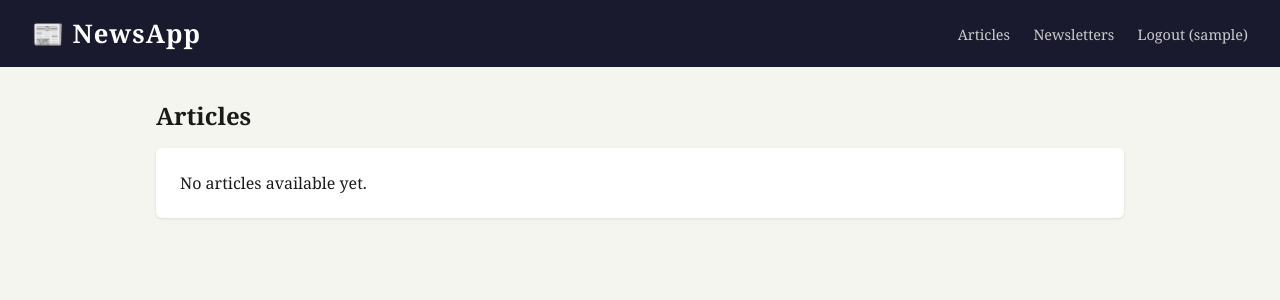
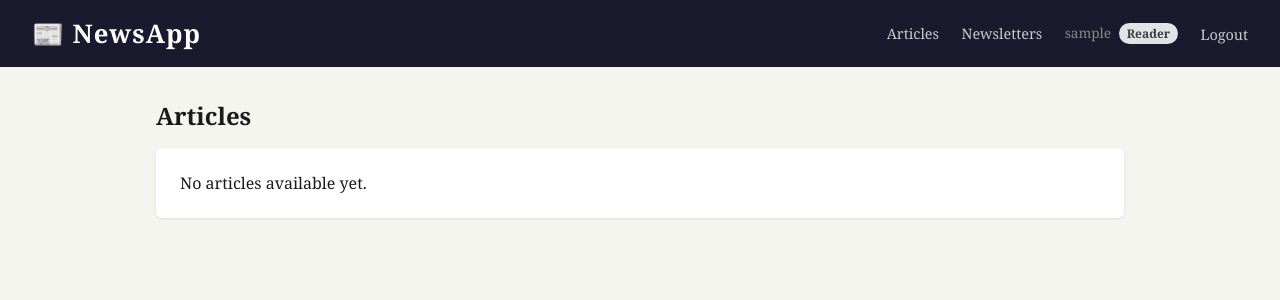
Before and after one commit to MohauEdgar/django-news-application, a Django app: page / in a window 1280 px wide. Shown: the top 300 px of the page. Run offline with Django 4.2, Linux system fonts and the light colour scheme; the visitor is signed in with stand-in values (Sample User, id 1); data comes from the database, SQL or seed files in the repository; data that the repository does not hold is empty.

Commit message:
Fix logout flow and improve navbar navigation
The logout link was an anchor tag (GET request) but the view only called
logout() on POST, so clicking it never terminated the session — leaving
the user stuck on the current page.

Changes:
- logout_view: removed the POST-only guard so logout() is called on
  every request to the logout URL, then redirects to login
- base.html: replaced the logout <a> link with a POST <form> button,
  which is Django best practice for session termination
- base.html: displays the logged-in user's username and role badge in
  the navbar so each role always knows who they are
- Logout button styled to blend with existing nav links (no visual break)

Co-Authored-By: Claude Sonnet 4.6 <noreply@anthropic.com>

```diff
--- a/news/views.py
+++ b/news/views.py
@@ -70,8 +70,7 @@ def login_view(request):
 @login_required
 def logout_view(request):
     """Log out the current user and redirect to the login page."""
-    if request.method == 'POST':
-        logout(request)
+    logout(request)
     return redirect('login')
 
 
--- a/templates/base.html
+++ b/templates/base.html
@@ -9,8 +9,16 @@
         body { font-family: Georgia, serif; background: #f5f5f0; color: #1a1a1a; }
         header { background: #1a1a2e; color: #fff; padding: 1rem 2rem; display: flex; justify-content: space-between; align-items: center; }
         header h1 { font-size: 1.6rem; letter-spacing: 1px; }
+        nav { display: flex; align-items: center; flex-wrap: wrap; gap: 0.2rem; }
         nav a { color: #ccc; text-decoration: none; margin-left: 1.2rem; font-size: 0.9rem; }
         nav a:hover { color: #fff; }
+        /* Logout button styled to match nav links */
+        .nav-logout-form { display: inline; margin-left: 1.2rem; }
+        .nav-logout-btn {
+            background: none; border: none; color: #ccc; font-size: 0.9rem;
+            cursor: pointer; padding: 0; font-family: inherit;
+        }
+        .nav-logout-btn:hover { color: #fff; }
         .container { max-width: 1000px; margin: 2rem auto; padding: 0 1rem; }
         .card { background: #fff; border-radius: 6px; padding: 1.5rem; margin-bottom: 1.2rem; box-shadow: 0 1px 3px rgba(0,0,0,0.1); }
         .badge { display: inline-block; padding: 2px 8px; border-radius: 12px; font-size: 0.75rem; font-weight: bold; }
@@ -52,7 +60,15 @@
             {% if user.role == 'editor' %}
                 <a href="{% url 'approval_dashboard' %}">Approvals</a>
             {% endif %}
-            <a href="{% url 'logout' %}">Logout ({{ user.username }})</a>
+            <span style="color:#888;margin-left:1.2rem;font-size:0.85rem;">
+                {{ user.username }}
+                <span class="badge badge-{{ user.role }}" style="margin-left:4px;">{{ user.get_role_display }}</span>
+            </span>
+            <!-- Logout uses POST to properly terminate the session -->
+            <form class="nav-logout-form" method="post" action="{% url 'logout' %}">
+                {% csrf_token %}
+                <button type="submit" class="nav-logout-btn">Logout</button>
+            </form>
         {% else %}
             <a href="{% url 'login' %}">Login</a>
             <a href="{% url 'register' %}">Register</a>
```
